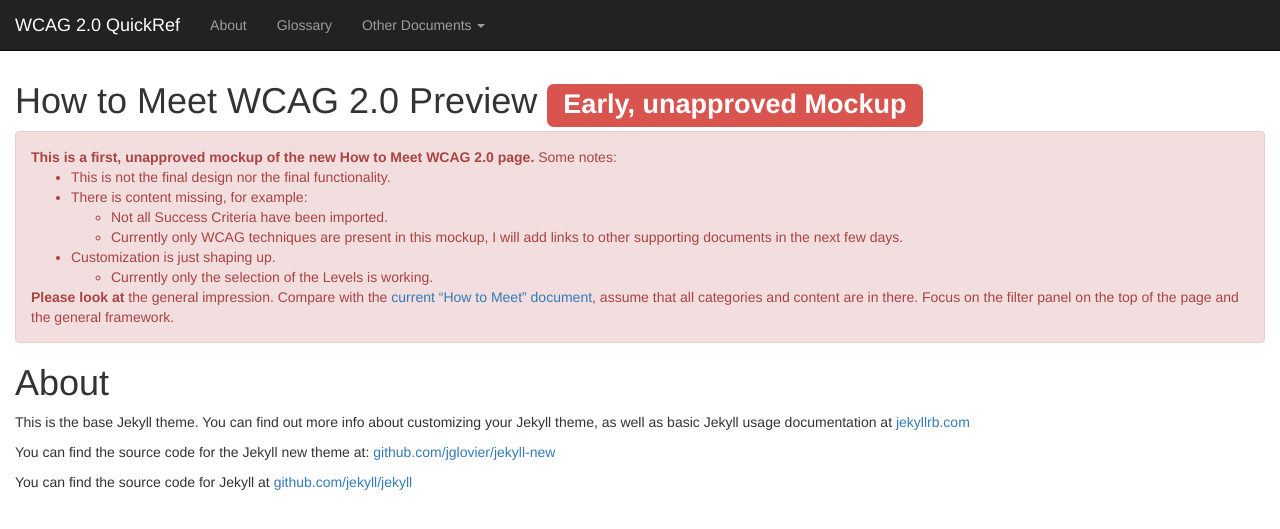
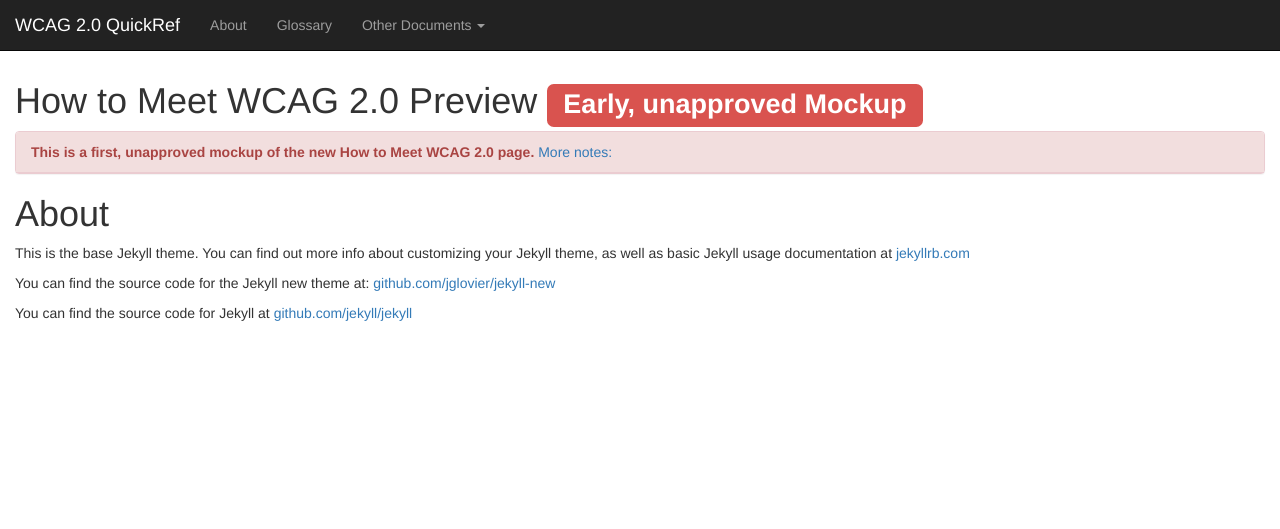
Before and after one commit to w3c/wai-wcag-quickref, a Jekyll site: the page built from about.md, in a window 1280 px wide. Shown: the top 529 px of the page. Built offline with Jekyll 4.4.1, drawn with Linux system fonts in a browser that asks for light colours.

Commit message:
collapse header panel to have more room for the quickref

```diff
--- a/_includes/header.html
+++ b/_includes/header.html
@@ -2,10 +2,11 @@
 
 		<h1>{{site.title}} <span class="label label-danger">Early, unapproved Mockup</span></h1>
 
-	<div class="alert alert-danger" role="alert">
-				<p>
-					<strong>This is a first, unapproved mockup of the new How to Meet WCAG 2.0 page.</strong> Some notes:
-				</p>
+	<div class="panel panel-danger" role="alert">
+				<div class="panel-heading">
+					<strong>This is a first, unapproved mockup of the new How to Meet WCAG 2.0 page.</strong> <a href="#devnotes" data-toggle="collapse" aria-expanded="false" aria-controls="devnotes">More notes:</a>
+				</div>
+        <div class="panel-body collapse fade" id="devnotes">
 				<ul>
 					<li>This is not the final design nor the final functionality.</li>
           <li>There is content missing, for example:
@@ -20,7 +21,7 @@
             </ul>
           </li>
 				</ul>
-				<p><strong>Please look at</strong> the general impression. Compare with the <a href="http://www.w3.org/WAI/WCAG20/quickref/">current “How to Meet” document</a>, assume that all categories and content are in there. Focus on the filter panel on the top of the page and the general framework.</p>
+				<p><strong>Please look at</strong> the general impression. Compare with the <a href="http://www.w3.org/WAI/WCAG20/quickref/">current “How to Meet” document</a>, assume that all categories and content are in there. Focus on the <a href="#filters">customization panel</a> on the top of the page and the general framework.</p>
 			</div>
-
+</div>
 </header>
```
